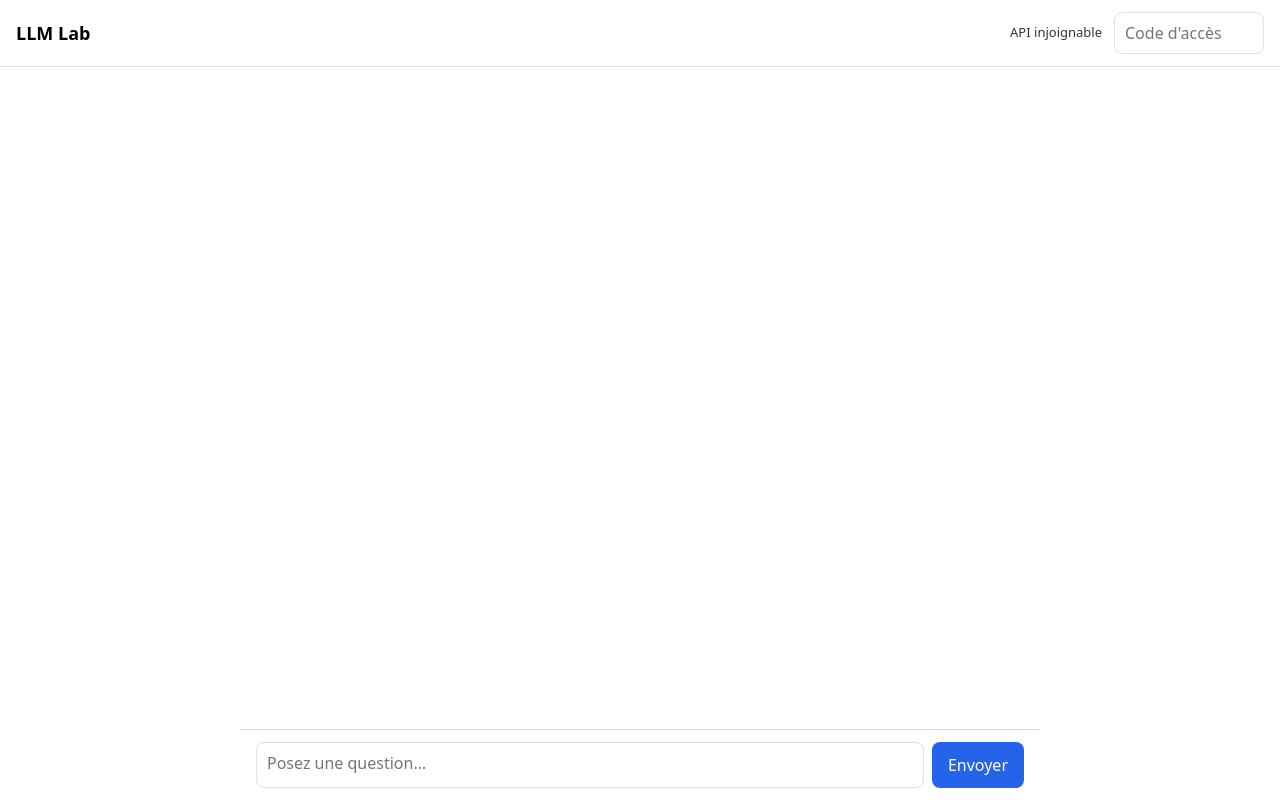
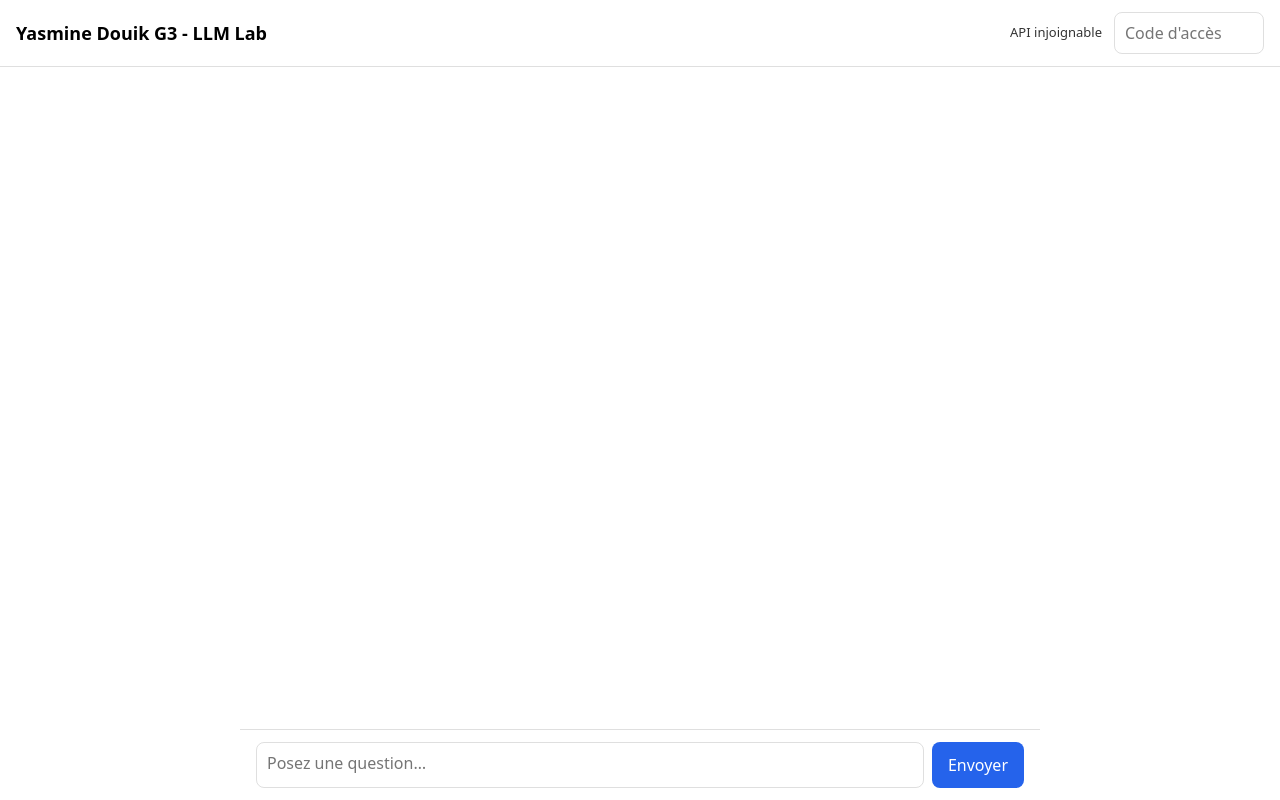
Before and after one commit to yasminedouik1/llm-lab, a plain HTML site: page app/static/index.html in a window 1280 px wide. Drawn offline with Linux system fonts and the light colour scheme; no server answers.

Commit message:
Update header title in index.html

```diff
--- a/app/static/index.html
+++ b/app/static/index.html
@@ -26,7 +26,7 @@
 </head>
 <body>
 <header>
-  <h1>LLM Lab</h1>
+  <h1>Yasmine Douik G3 - LLM Lab</h1>
   <span id="etat">connexion…</span>
   <input id="code" type="password" placeholder="Code d'accès" autocomplete="off">
 </header>
```
